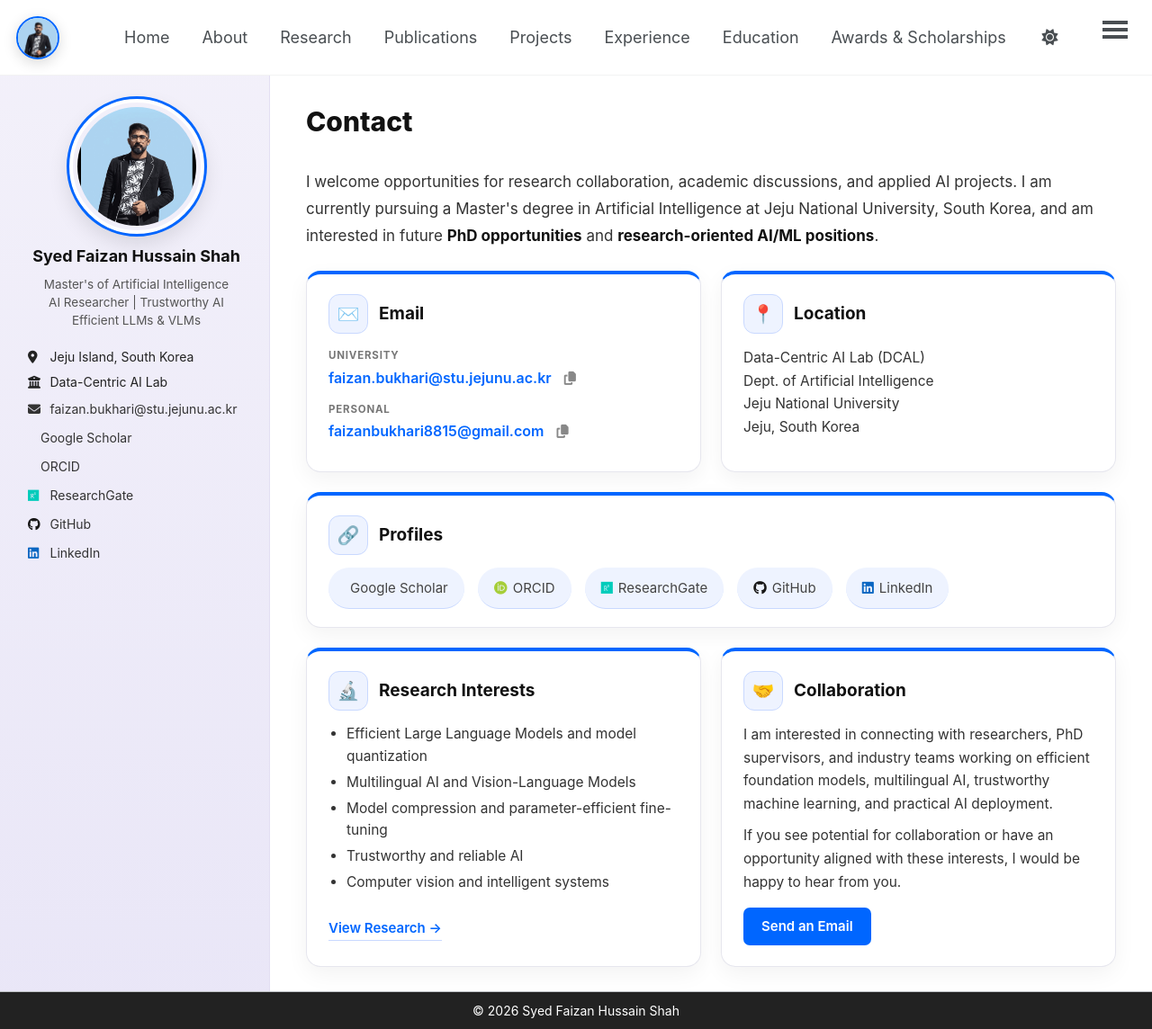
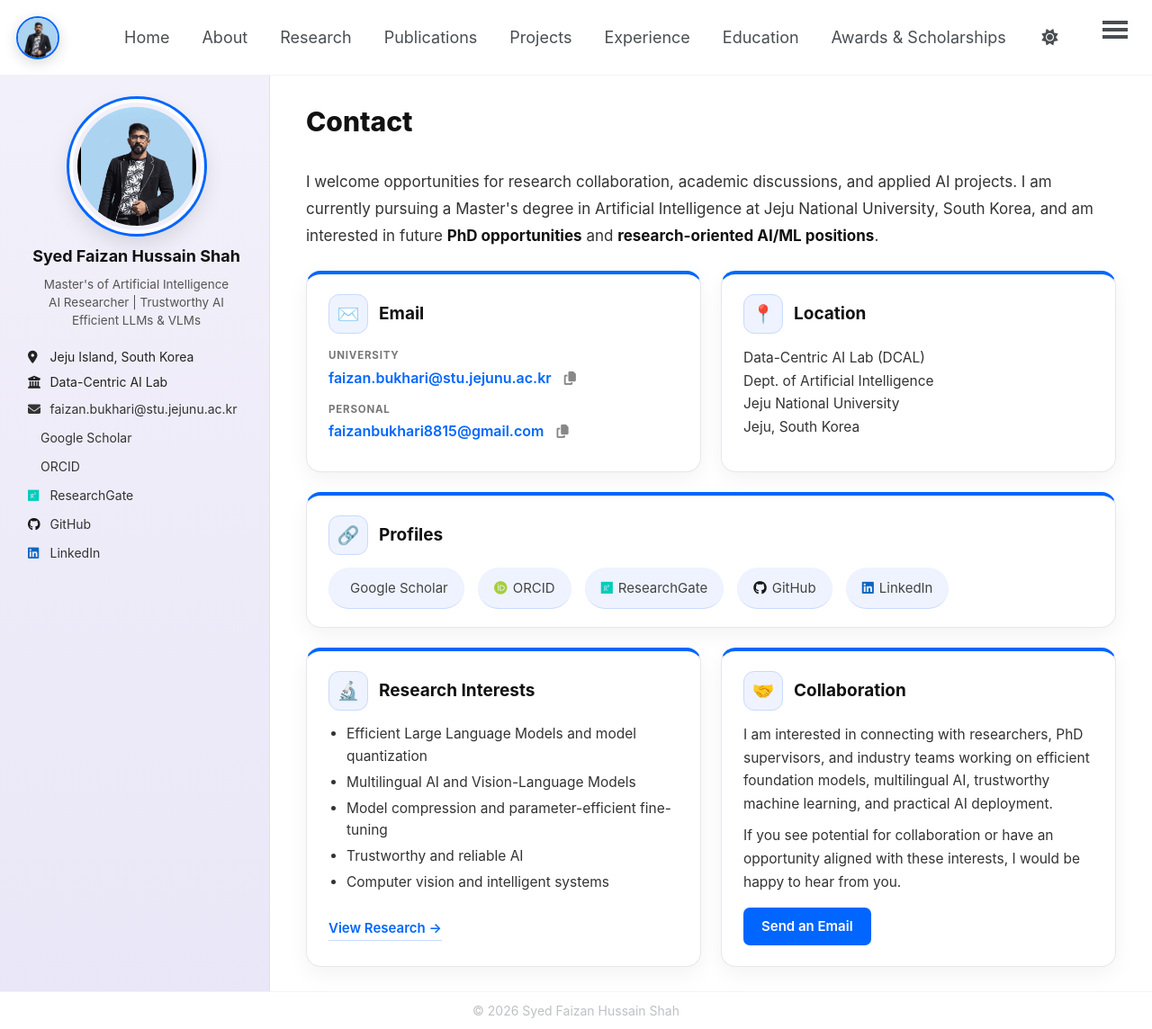
Before and after one commit to Fazi743/Fazi743.github.io, a Jekyll site: the page built from _pages/contact.md, in a window 1280 px wide and 1144 px high. Shown: the whole window at 90% size. Built offline with Jekyll 4.4.1, drawn with Linux system fonts in a browser that asks for light colours; a style sheet for code colours, icons or effects is not loaded.

Commit message:
Update custom.css

```diff
--- a/assets/css/custom.css
+++ b/assets/css/custom.css
@@ -317,7 +317,8 @@ body > .page__footer{ flex-shrink:0; }
   animation:none !important;
   margin-top:auto !important;      /* pushes footer to the bottom */
   padding:0;
-  background:#222;
+  background:var(--global-bg-color, #fff);          /* same as header: white in light, dark in dark mode */
+  border-top:1px solid var(--global-border-color, #e6e6ee);
 }
 
 .page__footer-copyright{
@@ -338,7 +339,7 @@ body > .page__footer{ flex-shrink:0; }
 .page__footer strong,
 .page__footer .fas,
 .page__footer .fab,
-.page__footer .far{ color:#fff !important; }
+.page__footer .far{ color:var(--global-text-color-light, #666) !important; }
 
 .page__footer a:hover{ color:var(--accent) !important; }
 
```
